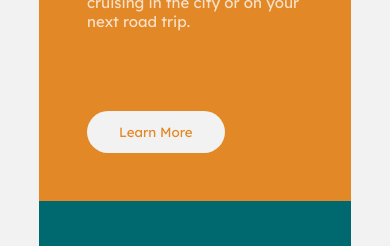
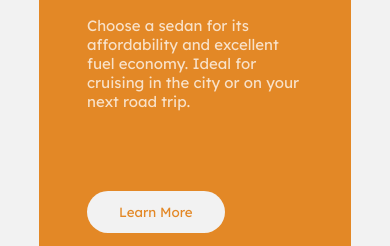
Before and after one commit to eddyK15501/3-column-preview-card-component, a plain HTML site: page index.html in a window 390 px wide. Shown: the part 263-509 px from the top of the page. Drawn offline with Linux system fonts and the light colour scheme.

Commit message:
second commit

```diff
--- a/style.css
+++ b/style.css
@@ -103,5 +103,6 @@ button:hover {
 @media only screen and (max-width: 768px) {
     .container {
         flex-direction: column;
+        margin: 5rem auto;
     }
 }
```
